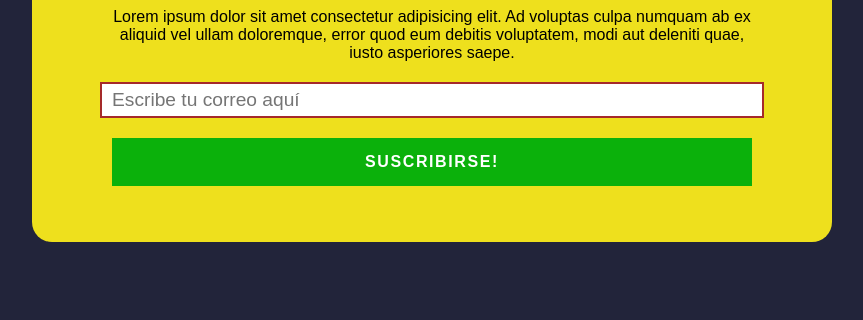
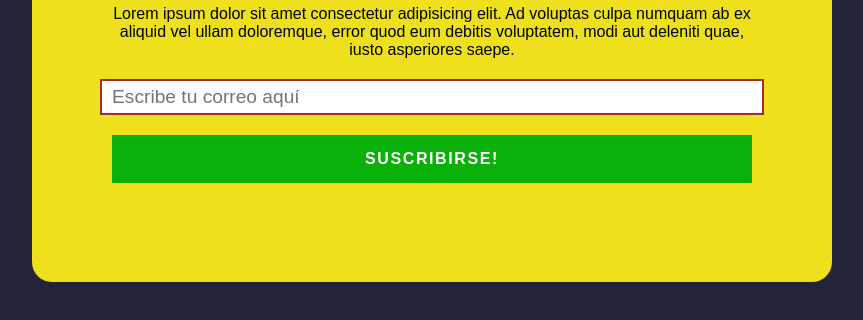
Before and after one commit to omarcardoze/CSS-Lab, a website built with Vite: page day/day06/index.html in a window 1280 px wide. Shown: the part 358-678 px from the top of the page, without its empty margins (208-1071 px from the left). Built offline with nearby package versions, Linux system fonts and the light colour scheme.

Commit message:
fix height newsletther container

```diff
--- a/day/day06/style.css
+++ b/day/day06/style.css
@@ -20,7 +20,7 @@
 .newsletter {
     width: auto;
     max-width: 800px;
-    height: 50vh;
+    height: 60vh;
     background-color: rgb(238, 224, 29);
     border-radius: 20px;
     margin: 0 20px;
@@ -76,6 +76,7 @@ input:focus {
     color: #fff;
     cursor: pointer;
     transition: background .25s ease;
+    margin-bottom: 5px;
 }
 
 .btn-subscribe:hover {
```
